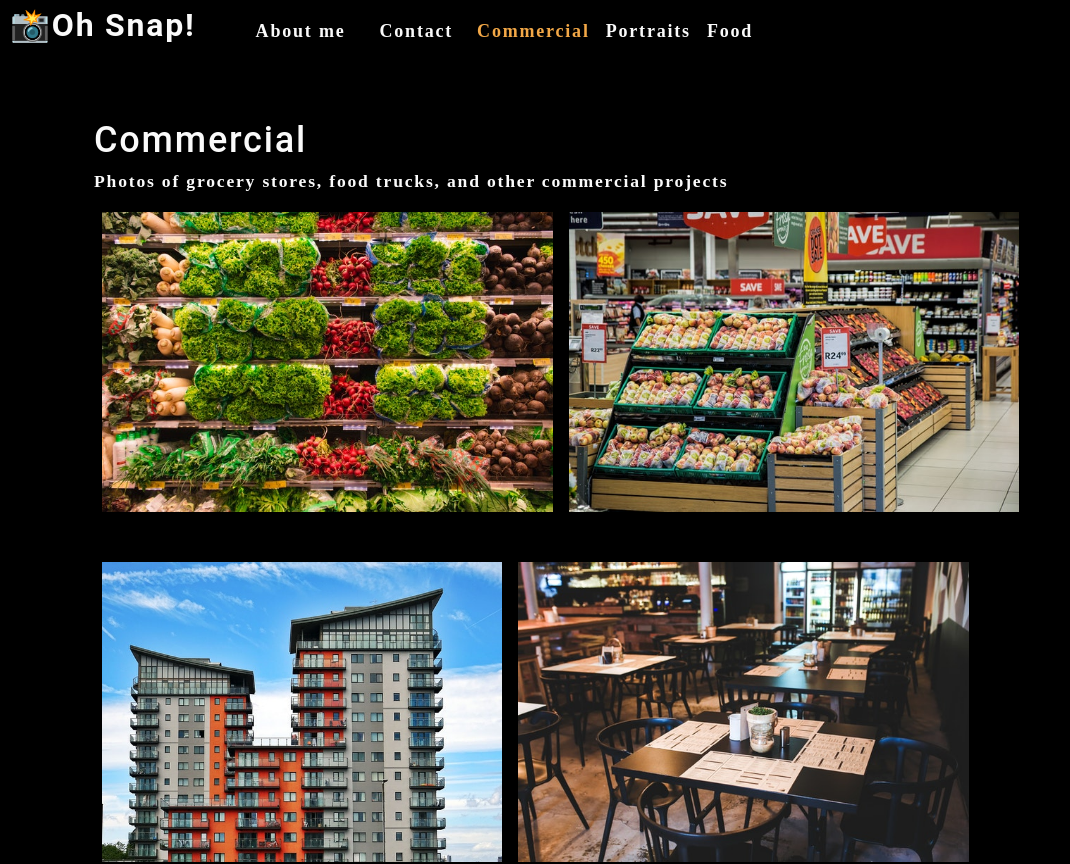
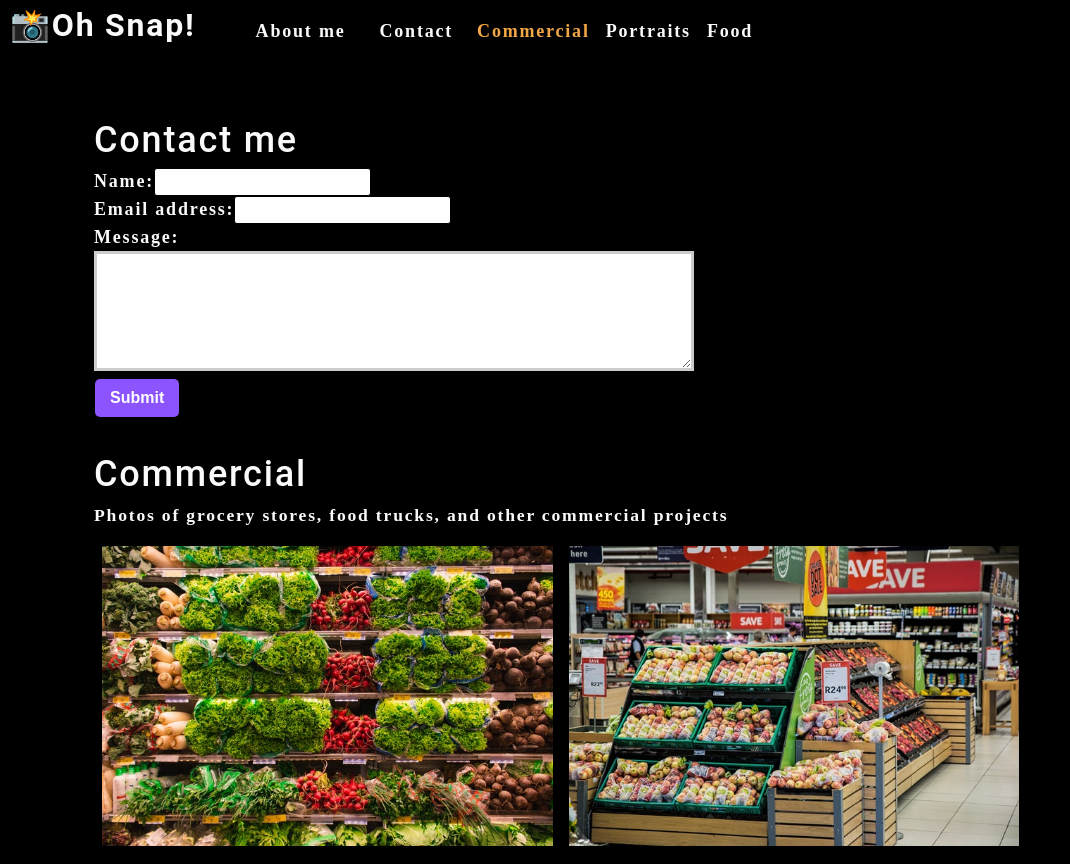
Before and after one commit to nlimbu07/photo-port, a React (Create React App) app: page / in a window 1280 px wide. Shown: the top 864 px of the page, without its empty margins (0-1070 px from the left). Built offline with nearby package versions, Linux system fonts and the light colour scheme.

Commit message:
control state with a controlled component

```diff
--- a/src/App.js
+++ b/src/App.js
@@ -2,6 +2,7 @@ import React, {useState} from 'react'
 import Nav from './components/Nav'
 import About from './components/About'
 import Gallery from './components/Gallery'
+import ContactForm from './components/Contact'
 
 function App() {
   const [categories] = useState([
@@ -20,6 +21,8 @@ function App() {
         currentCategory={currentCategory}
         ></Nav>
       <main>
+      {/* invoke components */}
+      <ContactForm></ContactForm>
       <Gallery currentCategory={currentCategory}></Gallery>
         <About></About>
       </main>
--- a/src/components/Contact/index.js
+++ b/src/components/Contact/index.js
@@ -1,26 +1,44 @@
-import React from 'react'
+import React, {useState} from 'react'
+
+
 
 function ContactForm() {
-    // JSX
+    // Hook to manage the form data, set the initial state to empty strings to get the following expression
+    const [formState, setFormState] = useState({name: '', email: '', message: ''});
+
+    // destructure the formState object into its named properties
+    const {name, email, message} = formState;
+
+
+    function handleChange(e) {
+        // spread operator ...
+        setFormState({...formState, [e.target.name]: e.target.value })
+    }
+
+    function handleSubmit(e) {
+        e.preventDefault();
+        console.log(formState);
+    }
 
     return (
         <section>
             <h1>Contact me</h1>
-            <form id='contact-form'>
+            <form id='contact-form' onSubmit={handleSubmit}>
                 {/* name input */}
                 <div>
                     <label htmlFor='name'>Name:</label>
-                    <input type='text' name='name' />
+                    {/* handleChange will sync the internal state of the component formState */}
+                    <input type='text' defaultValue={name} onChange={handleChange} name='name' />
                 </div>
                 {/* email input */}
                 <div>
                     <label htmlFor='email'>Email address:</label>
-                    <input type='email' name='email' />
+                    <input type='email' defaultValue={email} onChange={handleChange} name='email' />
                 </div>
                 {/* message text area */}
                 <div>
                     <label htmlFor='message'>Message:</label>
-                    <textarea name='message' rows='5' />
+                    <textarea name='message' defaultValue={message} onChange={handleChange} rows='5' />
                 </div>
                 <button type='submit'>Submit</button>
             </form>
@@ -28,4 +46,6 @@ function ContactForm() {
     )
 }
 
+
+
 export default ContactForm;
```
